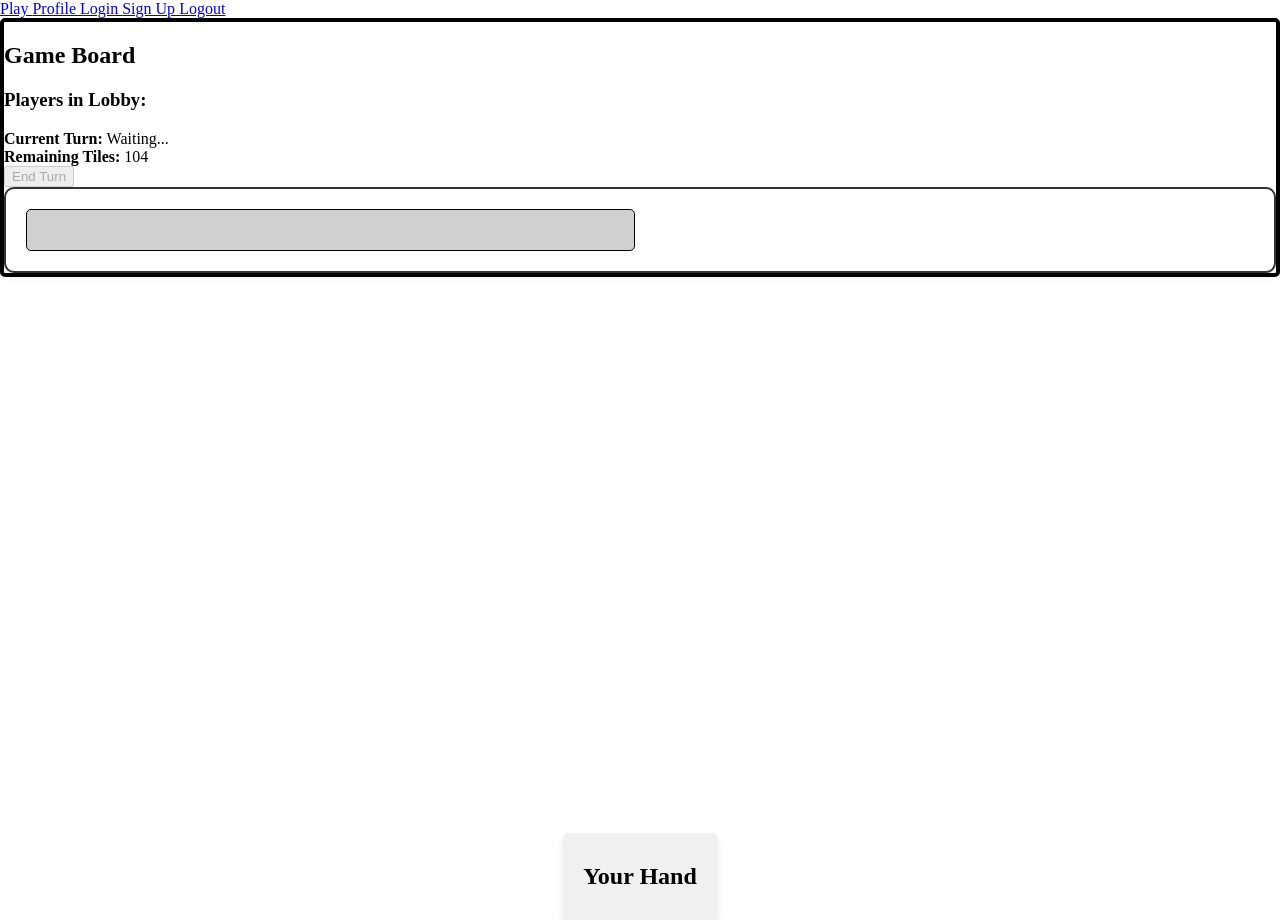
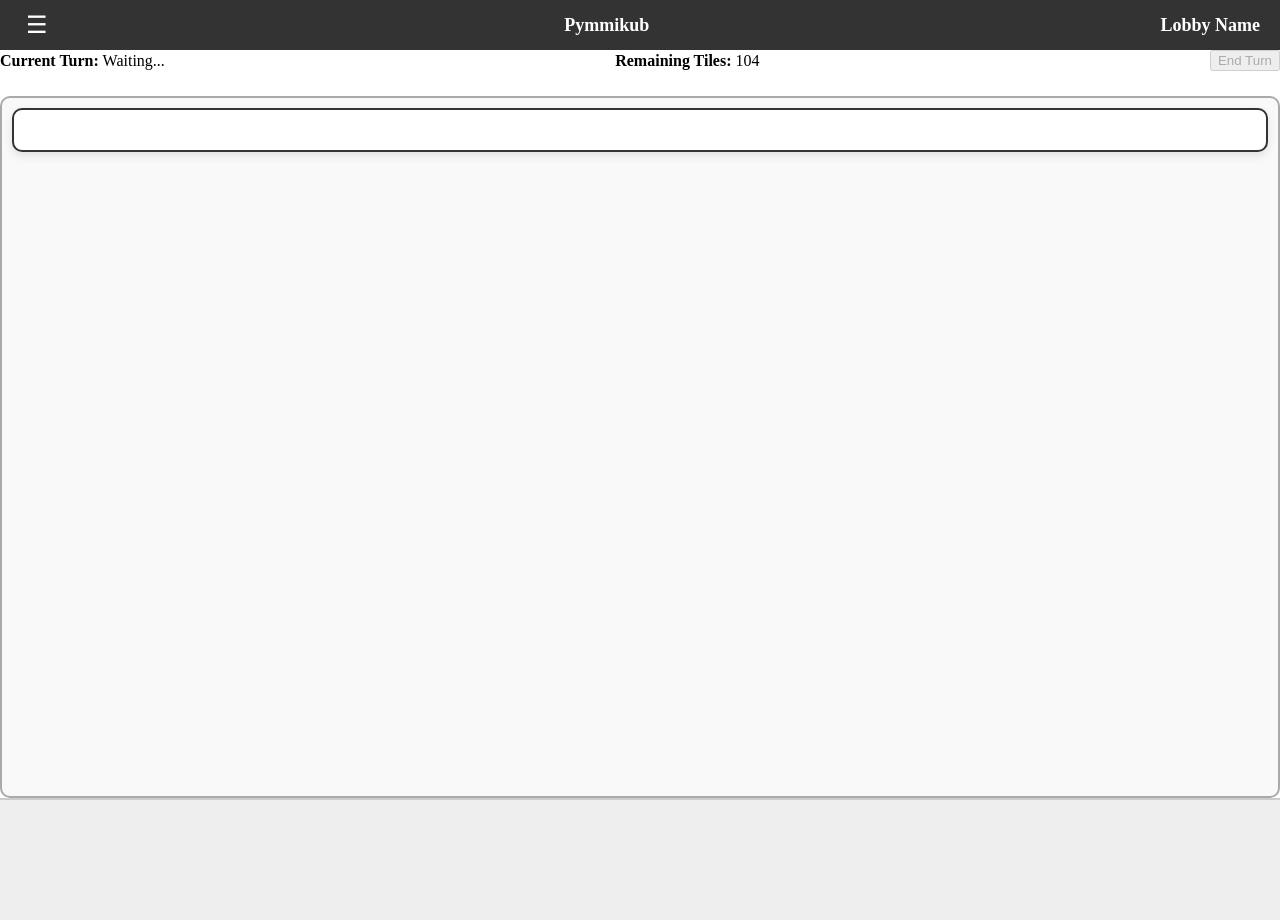
Before and after one commit to mlitvinov021/pymmikub, a Flask app: page / in a window 1280 px wide. Run offline with Flask 3, Linux system fonts and the light colour scheme; some libraries are stand-ins or nearby versions.

Commit message:
Redesigned game board, refactored game.js up to ES6

```diff
--- a/pymmikub/game/game.py
+++ b/pymmikub/game/game.py
@@ -207,8 +207,7 @@ class Game:
             self.current_player_index = 0
             self.tile_count = 14
 
-        emit('lobby_update', {"players" : [*self.players]}, to=self.room)
-        emit('turn_update', {"current_player" : self.get_current_player().name, "remaining_tiles" : len(self.tiles)}, to=self.room)
+        emit('turn_update', {"players" : [*self.players], "current_player" : self.get_current_player().name}, to=self.room)
 
 
     def disconnect_player(self, sid: str) -> None:
@@ -250,7 +249,7 @@ class Game:
             for tile in combo.tiles:
                 tile.is_new = False
 
-        emit('turn_update', {"current_player" : self.get_current_player().name, "remaining_tiles" : len(self.tiles)}, to=self.room)
+        #emit('turn_update', {"players" : [*self.players], "current_player" : self.get_current_player().name}, to=self.room)
 
 
 class GameEncoder():
@@ -262,6 +261,7 @@ class GameEncoder():
                 "board": [combo.to_dict() for combo in o.board.combos],
                 "hand" : o.players.get(sid).hand.to_dict(),
                 "players": [player for player in o.players],
+                "current_player": o.get_current_player().name,
                 "has_player_moved": o.has_current_player_moved(),
                 }
             gameinfo = {o.room : roominfo}
--- a/pymmikub/static/css/styles.css
+++ b/pymmikub/static/css/styles.css
@@ -1,5 +1,14 @@
+html, body {
+    margin: 0;
+    padding: 0;
+    height: 100%;
+}
+
 body {
-    margin: 0;
+    display: flex;
+    flex-direction: column;
+    height: 100vh;
+    overflow: hidden; /* Prevent scrolling */
 }
 
 .bottom-center {
@@ -42,6 +51,7 @@ body {
 
 .tile {
     display: inline-block;
+    min-width: 50px; /* Prevent squishing */
     width: 50px; /* Tile width */
     height: 80px; /* Tile height */
     margin: 2px; /* Space between tiles */
@@ -54,6 +64,7 @@ body {
     font-size: 24px; /* Big font size for the number */
     font-weight: bold; /* Make the number bold */
     color: white; /* Default text color */
+    flex-shrink: 0;
 }
 
 /* Example color styles */
@@ -74,3 +85,157 @@ body {
     border: 1px dotted black;
     border-radius: 10px;
 }
+
+.top-bar {
+    display: flex;
+    align-items: center;
+    justify-content: space-between;
+    padding: 10px 20px;
+    background-color: #333;
+    color: white;
+    font-size: 18px;
+    font-weight: bold;
+}
+
+.burger-menu {
+    font-size: 24px;
+    background: none;
+    border: none;
+    color: white;
+    cursor: pointer;
+}
+
+.game-title {
+    flex-grow: 1;
+    text-align: center;
+}
+
+.lobby-name {
+    min-width: 100px;
+    text-align: right;
+}
+
+.game-container {
+    flex: 1;
+    display: flex;
+    flex-direction: column;
+    overflow: hidden;
+}
+
+.upper-section {
+    flex: 1; /* Take all remaining space */
+    overflow: hidden;
+    display: flex;
+    flex-direction: column;
+}
+
+.game-info {
+    display: flex;
+    justify-content: space-between;
+    align-items: center;
+    margin-bottom: 10px;
+    flex-wrap: wrap;
+}
+
+.player-list {
+    display: flex;
+    gap: 10px;
+    margin: 5px 0 10px;
+    flex-wrap: wrap;
+}
+
+.player {
+    padding: 5px 10px;
+    border-radius: 5px;
+    background-color: #ddd;
+    font-weight: bold;
+    font-size: 14px;
+}
+
+.player.current {
+    background-color: #ffd700;
+    color: black;
+    box-shadow: 0 0 5px rgba(0,0,0,0.3);
+}
+
+.combo-section {
+    flex: 1;
+    overflow-y: auto;
+    border: 2px solid #aaa;
+    padding: 10px;
+    border-radius: 10px;
+    background-color: #f9f9f9;
+}
+
+.combo-scroll {
+    display: grid;
+    grid-template-columns: repeat(2, 1fr);
+    gap: 10px;
+}
+
+.player-hand-section {
+    height: calc(80px + 20px); /* tile height + vertical padding */
+    background-color: #eee;
+    padding: 10px;
+    border-top: 2px solid #ccc;
+    flex-shrink: 0;
+}
+
+.hand-scroll {
+    display: flex;
+    overflow-x: auto;
+    gap: 5px;
+    align-items: center;
+    height: 100%;
+}
+
+/* Side panel */
+.side-panel {
+    height: 100%;
+    width: 250px;
+    position: fixed;
+    top: 0;
+    left: -250px;
+    background-color: #333;
+    overflow-x: hidden;
+    transition: 0.3s;
+    padding-top: 60px;
+    z-index: 1000;
+    color: white;
+    display: flex;
+    flex-direction: column;
+}
+
+.side-panel a {
+    padding: 10px 20px;
+    text-decoration: none;
+    color: white;
+    display: block;
+    transition: background 0.2s;
+}
+
+.side-panel a:hover {
+    background-color: #575757;
+}
+
+.close-btn {
+    position: absolute;
+    top: 10px;
+    right: 20px;
+    font-size: 30px;
+    background: none;
+    border: none;
+    color: white;
+    cursor: pointer;
+}
+
+.overlay {
+    position: fixed;
+    top: 0;
+    left: 0;
+    height: 100%;
+    width: 100%;
+    background: rgba(0, 0, 0, 0.4);
+    z-index: 999;
+    display: none;
+}
--- /dev/null
+++ b/pymmikub/static/js/burgerMenu.js
@@ -0,0 +1,28 @@
+document.addEventListener("DOMContentLoaded", () => {
+    const burger = document.querySelector(".burger-menu");
+    const panel = document.getElementById("side-panel");
+    const overlay = document.getElementById("overlay");
+    const closeBtn = document.querySelector(".close-btn");
+
+    function openPanel() {
+        panel.style.left = "0px";
+        overlay.style.display = "block";
+    }
+
+    function closePanel() {
+        panel.style.left = "-250px";
+        overlay.style.display = "none";
+    }
+
+    if (burger) {
+        burger.addEventListener("click", openPanel);
+    }
+
+    if (overlay) {
+        overlay.addEventListener("click", closePanel);
+    }
+
+    if (closeBtn) {
+        closeBtn.addEventListener("click", closePanel);
+    }
+});
--- a/pymmikub/static/js/game.js
+++ b/pymmikub/static/js/game.js
@@ -31,13 +31,16 @@ socket.on('game_update', function(data) {
     }).join('');
 
     document.getElementById('end-turn').innerText = data[room].has_player_moved ? 'End Turn' : 'Skip Turn';
+
+    let players = data[room].players
+    let current_player = data[room].current_player
+    updatePlayerList(players, current_player);
 });
 
 
 socket.on('turn_update', function(data) {
     console.log(data);
     document.getElementById('current-player').textContent = data.current_player;
-    document.getElementById('remaining-tiles').textContent = data.remaining_tiles;
     // set button as active for the current player
     if(data.current_player === socket.id) {
         end_turn_button.disabled = false;
@@ -46,19 +49,25 @@ socket.on('turn_update', function(data) {
         end_turn_button.disabled = true;
     }
 
+    let players = data[room].players || []
+    let current_player = data[room].current_player || ''
+    updatePlayerList(players, current_player);
 });
 
 
-socket.on('lobby_update', function(data) {
-    console.log(data);
-    var playerList = document.getElementById('players');
+function updatePlayerList(players, current_player) {
+    var playerList = document.getElementById('player-list');
     playerList.innerHTML = '';
-    data.players.forEach(function(player) {
+    players.forEach(function(player) {
         var li = document.createElement('li');
         li.textContent = player;
+        li.classList.add('player');
+        if (player === current_player) {
+            li.classList.add('current');
+        }
         playerList.appendChild(li);
     });
-});
+}
 
 
 function allowDrop(ev) {
--- /dev/null
+++ b/pymmikub/static/js/game_es6.js
@@ -0,0 +1,179 @@
+class GameClient {
+    constructor(room = 'default') {
+        this.room = room;
+        this.socket = io.connect(`http://${document.domain}:${location.port}`);
+        this.endTurnButton = document.getElementById('end-turn');
+        this.boardEl = document.getElementById('combo-grid');
+        this.handEl = document.getElementById('player-tiles');
+        this.currentPlayerEl = document.getElementById('current-player');
+        this.remainingTilesEl = document.getElementById('remaining-tiles');
+        this.playerListEl = document.getElementById('player-list');
+
+        this.registerSocketEvents();
+        this.socket.emit('join_game', { room: this.room });
+    }
+
+    registerSocketEvents() {
+        this.socket.on('game_update', (data) => {
+            console.log(data)
+            const roomData = data[this.room];
+            this.updateBoard(roomData.board);
+            this.updateHand(roomData.hand.tiles);
+            this.updatePlayerList(roomData.players, roomData.current_player);
+            this.updateTiles(roomData.tiles)
+            this.updateTurn(roomData.current_player, roomData.has_player_moved);
+        });
+
+        this.socket.on('turn_update', (data) => {
+            this.updateTurn(data.current_player);
+            this.updatePlayerList(data.players, data.current_player);
+        });
+    }
+
+    updateBoard(board) {
+        this.boardEl.innerHTML = '';
+        board.forEach((comboInfo, comboIndex) => {
+            const combo = document.createElement('div');
+            combo.className = `combination ${comboInfo.is_valid ? 'valid' : 'invalid'}`;
+            combo.dataset.combo = comboIndex + 1;
+
+            combo.appendChild(this.createPlacer(comboIndex + 1, 0));
+
+            comboInfo.tiles.forEach((tileInfo, tileIndex) => {
+                combo.appendChild(this.createTile(tileInfo));
+                combo.appendChild(this.createPlacer(comboIndex + 1, tileIndex + 1));
+            });
+
+            this.boardEl.appendChild(combo);
+        });
+    }
+
+    updateHand(tiles) {
+        this.handEl.innerHTML = '';
+        this.handEl.appendChild(this.createPlacer(0, 0));
+
+        tiles.forEach((tileInfo, tileIndex) => {
+            this.handEl.appendChild(this.createTile(tileInfo));
+            this.handEl.appendChild(this.createPlacer(0, tileIndex + 1));
+        });
+    }
+
+    updateTiles(remainingTiles) {
+        if (this.remainingTilesEl && remainingTiles !== null) {
+            this.remainingTilesEl.textContent = remainingTiles;
+        }
+    }
+
+    updateTurn(currentPlayer, hasMoved = false) {
+        if (this.currentPlayerEl) {
+            this.currentPlayerEl.textContent = currentPlayer;
+        }
+
+        if (this.endTurnButton) {
+            this.endTurnButton.disabled = currentPlayer !== this.socket.id;
+            this.endTurnButton.textContent = hasMoved ? 'End Turn' : 'Skip Turn';
+        }
+    }
+
+    updatePlayerList(players, currentPlayer) {
+        this.playerListEl.innerHTML = '';
+        players.forEach(player => {
+            const li = document.createElement('li');
+            li.textContent = player;
+            li.classList.add('player');
+            if (player === currentPlayer) {
+                li.classList.add('current');
+            }
+            this.playerListEl.appendChild(li);
+        });
+    }
+
+    createTile(tileInfo) {
+        const span = document.createElement('span');
+        span.id = tileInfo.id;
+        span.className = `tile ${tileInfo.color} ${tileInfo.is_new ? 'new' : ''}`;
+        span.setAttribute('draggable', 'true');
+        span.dataset.tileNumber = tileInfo.number;
+        span.dataset.tileColor = tileInfo.color;
+        span.dataset.tileIsnew = tileInfo.is_new;
+        span.textContent = tileInfo.number;
+
+        span.addEventListener('dragstart', this.drag.bind(this));
+        return span;
+    }
+
+    createPlacer(comboIndex, position) {
+        const span = document.createElement('span');
+        span.className = 'placer';
+        span.dataset.combo = comboIndex;
+        span.dataset.position = position;
+        span.innerHTML = '&nbsp;';
+
+        span.addEventListener('drop', this.drop.bind(this));
+        span.addEventListener('dragover', this.allowDrop.bind(this));
+        span.addEventListener('dragleave', this.leave.bind(this));
+
+        return span;
+    }
+
+    comb(comboIndex, isValid, content) {
+        const div = document.createElement('div');
+        div.className = `combination ${isValid ? 'valid' : 'invalid'}`;
+        div.dataset.combo = comboIndex;
+        div.innerHTML = content;
+        return div.outerHTML;
+    }
+
+    endTurn() {
+        this.socket.emit('end_turn', { room: this.room });
+    }
+
+    allowDrop(ev) {
+        ev.preventDefault();
+        ev.target.style.width = '50px';
+    }
+
+    drag(ev) {
+        ev.dataTransfer.setData("id", ev.target.id);
+        ev.dataTransfer.setData("origin", ev.target.parentElement.dataset.combo);
+    }
+
+    leave(ev) {
+        ev.target.style.width = "5px";
+    }
+
+    drop(ev) {
+        ev.preventDefault();
+        const tileId = ev.dataTransfer.getData("id");
+        const origin = parseInt(ev.dataTransfer.getData("origin"));
+        const target = parseInt(ev.target.dataset.combo);
+        const position = parseInt(ev.target.dataset.position);
+
+        ev.target.style.width = "5px";
+
+        const tileElement = document.getElementById(tileId);
+        const tileData = {
+            id: tileId,
+            number: parseInt(tileElement.dataset.tileNumber),
+            color: tileElement.dataset.tileColor,
+            is_new: tileElement.dataset.tileIsnew
+        };
+
+        this.socket.emit('place_tile', {
+            room: this.room,
+            tile: tileData,
+            origin: origin,
+            target: target,
+            position: position
+        });
+    }
+}
+
+// Initialize the game client once DOM is loaded
+document.addEventListener('DOMContentLoaded', () => {
+    window.game = new GameClient();
+
+    document.getElementById('end-turn').addEventListener('click', () => {
+        game.endTurn();
+    });
+});
--- a/pymmikub/templates/base.html
+++ b/pymmikub/templates/base.html
@@ -4,44 +4,31 @@
 <head>
     <meta charset="utf-8">
     <title>Pymmikub</title>
-    <link rel="stylesheet" href="../static/css/styles.css"></style>
+    <meta name="viewport" content="width=device-width, initial-scale=1">
+    <link rel="stylesheet" href="{{ url_for('static', filename='css/styles.css') }}"></style>
 </head>
 
 <body>
-    <section>
-        <div class="head">
-            <nav class="navbar">
-                <div class="container">
-                    <div class="navbar-menu">
-                        <div class="navbar-end">
-                            <a href="{{ url_for('main.index') }}" class="navbar-item">
-                                Play
-                            </a>
-                            <a href="{{ url_for('main.profile') }}" class="navbar-item">
-                                Profile
-                            </a>
-                            <a href="{{ url_for('auth.login') }}" class="navbar-item">
-                                Login
-                            </a>
-                            <a href="{{ url_for('auth.signup') }}" class="navbar-item">
-                                Sign Up
-                            </a>
-                            <a href="{{ url_for('auth.logout') }}" class="navbar-item">
-                                Logout
-                            </a>
-                        </div>
-                    </div>
-                </div>
-            </nav>
-        </div>
+    <div class="top-bar">
+        <button class="burger-menu">&#9776;</button>
+        <div class="game-title">Pymmikub</div>
+        <div class="lobby-name" id="lobby-name">Lobby Name</div>
+    </div>
 
-        <div class="body">
-            <div>
-               {% block content %}
-               {% endblock %}
-            </div>
-        </div>
-    </section>
+    <div id="side-panel" class="side-panel">
+        <button class="close-btn">&times;</button>
+        <a href="{{ url_for('main.index') }}">Play</a>
+        <a href="{{ url_for('main.profile') }}">Profile</a>
+        <a href="{{ url_for('auth.login') }}">Login</a>
+        <a href="{{ url_for('auth.signup') }}">Sign Up</a>
+        <a href="{{ url_for('auth.logout') }}">Logout</a>
+    </div>
+    <div id="overlay" class="overlay"></div>
+
+    {% block content %}
+    {% endblock %}
+
+    <script src="{{ url_for('static', filename='js/burgerMenu.js') }}"></script>
 </body>
 
 </html>
--- a/pymmikub/templates/index.html
+++ b/pymmikub/templates/index.html
@@ -1,29 +1,32 @@
 {% extends "base.html" %}
 
 {% block content %}
-<div id="game-board">
-    <h2>Game Board</h2>
-    <div id="player-list" class="player-list">
-        <h3>Players in Lobby:</h3>
-        <ul id="players"></ul>
+<div class="game-container">
+    <div class="upper-section">
+        <div class="game-info">
+            <div><strong>Current Turn:</strong> <span id="current-player">Waiting...</span></div>
+            <div><strong>Remaining Tiles:</strong> <span id="remaining-tiles">104</span></div>
+            <button id="end-turn" class="btn" disabled="true">End Turn</button>
+        </div>
+
+        <!-- Add player list display -->
+        <div class="player-list" id="player-list"></div>
+        <div class="combo-section">
+            <div id="combo-grid" class="combo-scroll">
+                <!-- Combos will be added dynamically -->
+            </div>
+        </div>
     </div>
-    <div id="turn-indicator">
-        <strong>Current Turn:</strong> <span id="current-player">Waiting...</span>
-    </div>
-    <div id="tile-count">
-        <strong>Remaining Tiles:</strong> <span id="remaining-tiles">104</span>
-    </div>
-    <div>
-        <button id="end-turn" class="btn" onclick="endTurn()" disabled="true">End Turn</button>
-    </div>
-    <div id="combo-grid">
-        <div id="tiles" class="combination"></div>
+
+    <div class="player-hand-section">
+        <div id="player-hand">
+            <div class="hand-scroll" id="player-tiles" data-combo="0">
+                <!-- Player tiles go here -->
+            </div>
+        </div>
     </div>
 </div>
-<div id="player-hand" class="bottom-center">
-    <h2>Your Hand</h2>
-    <div id="player-tiles" data-combo="0"></div>
-</div>
+
 <script src="https://cdnjs.cloudflare.com/ajax/libs/socket.io/4.0.1/socket.io.js"></script>
-<script src="{{ url_for('static', filename='js/game.js') }}"></script>
+<script src="{{ url_for('static', filename='js/game_es6.js') }}"></script>
 {% endblock %}
```
